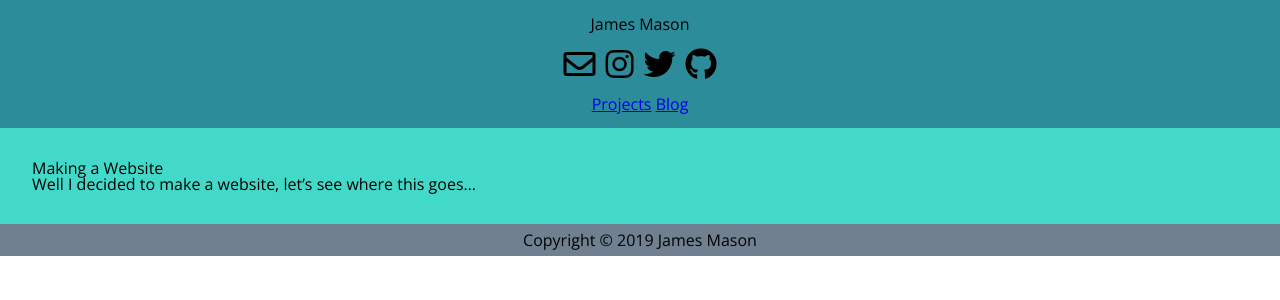
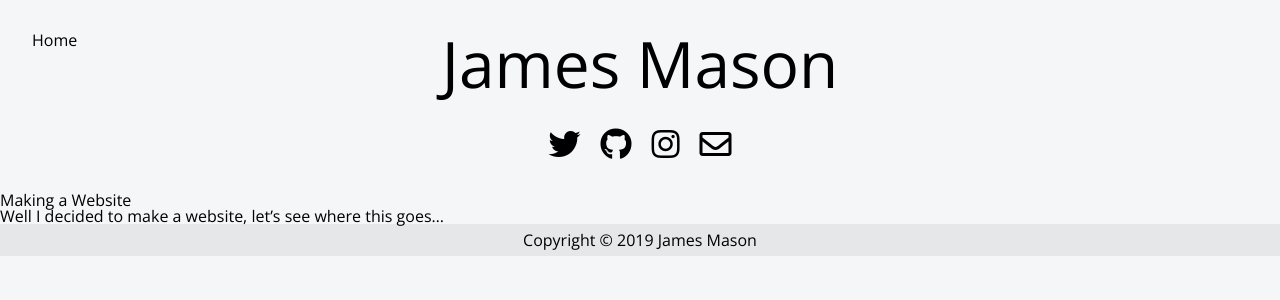
Before and after one commit to NarwhalHorns/narwhalhorns.github.io, a Jekyll site: the page built from blog.md, in a window 1280 px wide. Shown: the top 300 px of the page. Built offline with Jekyll 4.4.1, drawn with Linux system fonts in a browser that asks for light colours; nearby versions of some CDN libraries.

Commit message:
better styling, project images and stuff some background content

```diff
--- a/_config.yml
+++ b/_config.yml
@@ -1,3 +1,3 @@
-# collections_dir: content
+collections_dir: content
 collections:
   - projects
--- a/_includes/header.html
+++ b/_includes/header.html
@@ -14,15 +14,12 @@
     <header>
       <div id="logo">James Mason</div>
       <nav id="social">
-        <a href="mailto:jamestmason1997@gmail.com"><i class="far fa-2x fa-envelope"></i></a>
-        <a href="https://www.instagram.com/justjamesmason"><i class="fab fa-2x fa-instagram"></i></a>
         <a href="https://twitter.com/jamjarmason"><i class="fab fa-2x fa-twitter"></i></a>
         <a href="https://github.com/NarwhalHorns"><i class="fab fa-2x fa-github"></i></a>
-      </nav>
-      <nav>
-        <ul>
-          <a href="./">Projects</a>
-          <a href="./blog">Blog</a>
+        <a href="https://www.instagram.com/justjamesmason"><i class="fab fa-2x fa-instagram"></i></a>
+        <!-- <a><i class="fab fa-2x fa-snapchat-ghost"></i></a>
+        <a><i class="fab fa-2x fa-tumblr"></i></a> -->
+        <a href="mailto:jamestmason1997@gmail.com"><i class="far fa-2x fa-envelope"></i></a>
       </nav>
     </header>
     <main>
--- a/_layouts/blog.html
+++ b/_layouts/blog.html
@@ -1,10 +1,14 @@
 {% include header.html %}
 
+<a id="home-link" href="./">Home</a>
+
+<div id="blog">
   {% for post in site.posts %}
     <div class="post">
       <div class="post-title">{{ post.title }}</div>
       <div class="post-content">{{ post.content }}</>
     </div>
   {% endfor %}
+</div>
 
 {% include footer.html %}
--- a/_sass/style.sass
+++ b/_sass/style.sass
@@ -3,6 +3,9 @@
 html
   font-family: 'Open Sans', sans-serif
   // font-size: 120%
+
+body
+  background-color: #F4F6F7
 
 nav, footer, #logo
   display: flex
@@ -10,40 +13,105 @@ nav, footer, #logo
 
 //-------------- Header --------------
 
-header
-  background-color: #2C8C99
-  padding: 1em
+#blog-link, #home-link
+  margin: 2em
+  position: fixed
+  top: 0
+
+#blog-link
+  right: 0
 
 #logo
-  margin-bottom: 1em
+  margin-top: 0.5em
+  margin-bottom: 0.5em
+  font-size: 4em
 
 #social
-  margin-bottom: 1em
+  margin-bottom: 2em
   a
-    color: black
     ~ a
-      margin-left: 10px
+      margin-left: 20px
     &:hover
-      color: pink
+      color: lightpink
+
+a
+  color: black
+  text-decoration: none
 
 //-------------- Content --------------
 
-main
-  background-color: #42D9C8
-  padding: 2em
+
+
+//-------------- Index --------------
+
+.background
+  font-size: 2em
+  position: fixed
+  color: lightpink
+  z-index: -1
+  opacity: 0.7
+
+#tools
+  right: 1.5em
+
+#hobbies
+  margin-left: 1.5em
+
+#pream
+  display: flex
+  justify-content: center
+  margin-bottom: 1em
 
 //-------------- Projects ------------------
 
+#projects
+  display: flex
+  align-content: space-around
+  flex-wrap: wrap
+  justify-content: center
+
 .project
-  border: 1em
-
-.project-name
-
-.project-desc
+  box-shadow: 0 4px 8px 0 rgba(0, 0, 0, 0.2), 0 6px 20px 0 rgba(0, 0, 0, 0.19)
+  background-color: #F4F6F7
+  background-size: cover
+  width: 15em
+  height: 10em
+  border-color: black
+  border-style: solid
+  border-width: 2px
+  text-align: center
+  margin: 1em
+  line-height: 10em
+  border-radius: 0.75em
+  .content
+    display: inline-block
+    vertical-align: middle
+    line-height: normal
+    .name
+      font-size: 1.5em
+    .desc
+      display: none
+    .cover
+      padding: 1em
+      height: 100%
+      opacity: 0
+      background-color: lightpink
+  &:hover
+    .content
+      .cover
+        opacity: 0.5
+      .name
+        display: none
+      .desc
+        opacity: 1
+        display: inline-block
 
 //-------------- Blog ------------------
 
+#blog
+
 .post
+  width: 70%
 
 .post-title
 
@@ -53,4 +121,4 @@ main
 
 footer
   padding: 0.5em
-  background-color: slategray
+  background-color: #E5E7E9
```
Also changed, not shown: _layouts/index.html (+34 -6 lines), content/_projects/air-piano.md (added, +5 -0 lines), content/_projects/croasdale-club.md (added, +5 -0 lines), content/_projects/tester.md (added, +3 -0 lines), content/_projects/time-map.md (added, +4 -0 lines), content/_projects/website.md (renamed from _projects/website.md, +1 -0 lines), assets/images/secret.jpg (added), assets/images/website.png (added), content/_posts/2019-05-24-starting-a-website.md (renamed from _posts/2019-05-24-starting-a-website.md), 1 other file. Lines whose indentation alone changed are shown as unchanged.
